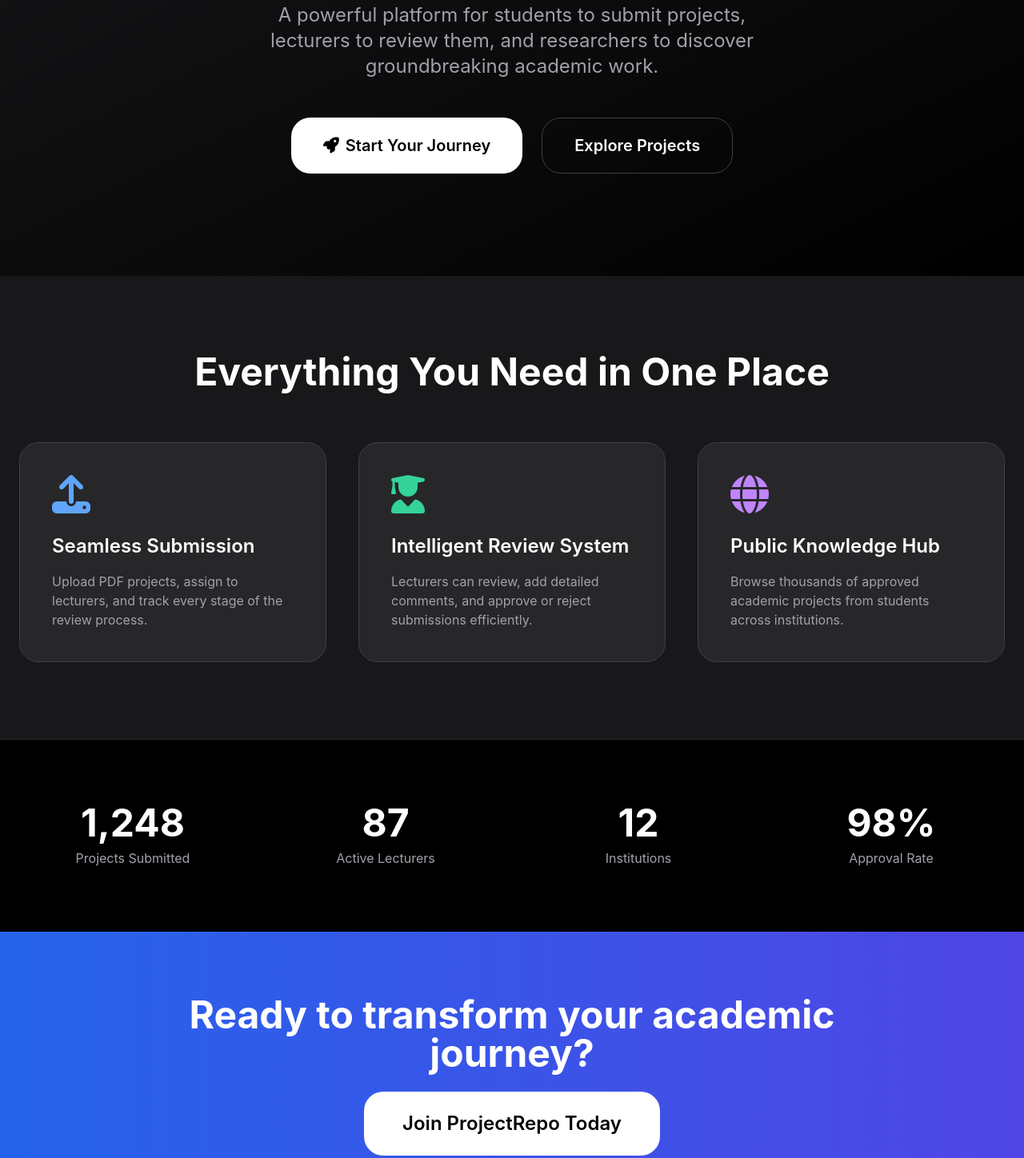
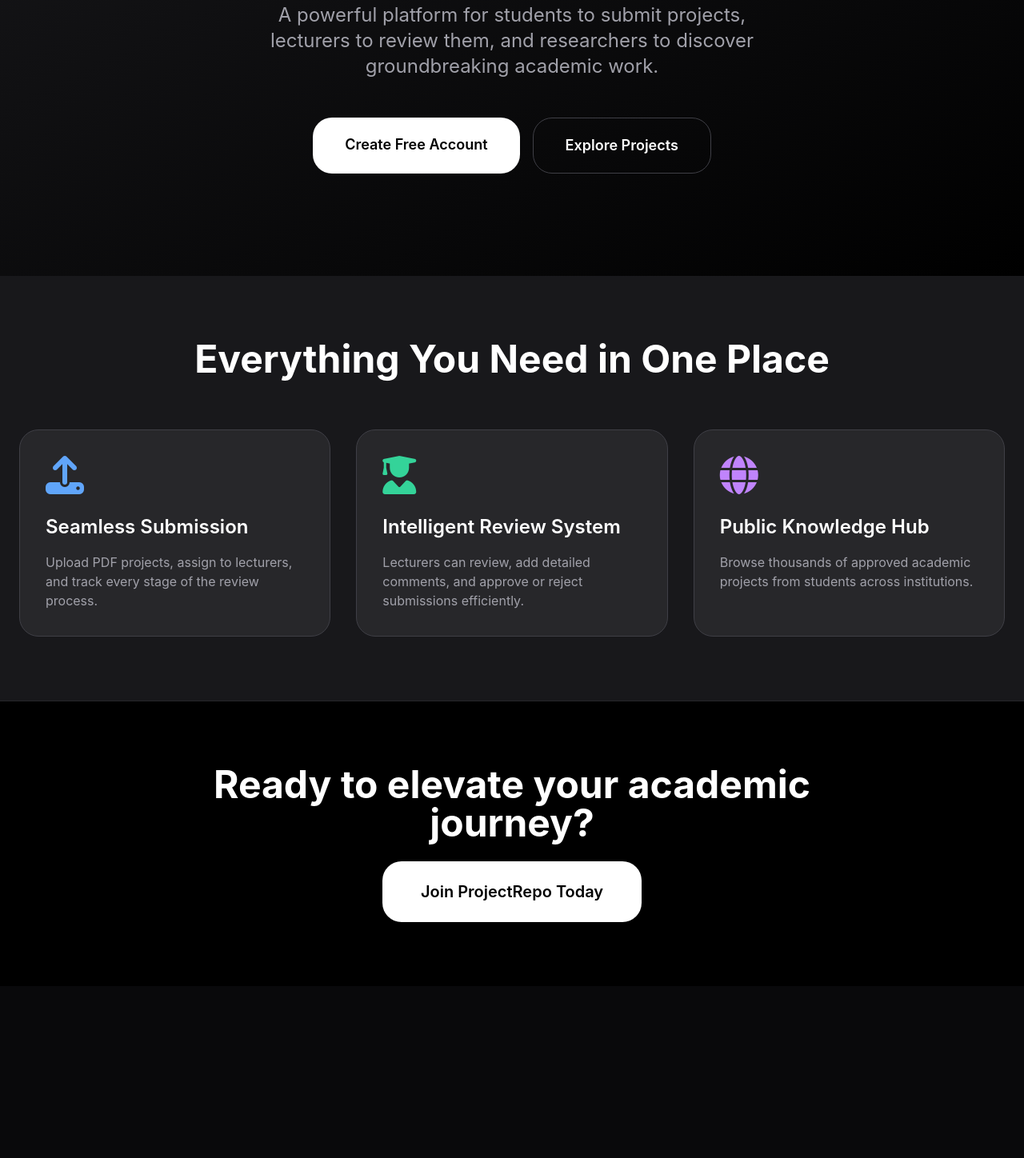
Before and after one commit to rauf05-01/project-repo, a plain HTML site: page frontend/index.html in a window 1280 px wide. Shown: the part 382-1830 px from the top of the page at 80% size. After the commit the page ends 1615 px from the top, so only its background shows below. Drawn offline with nearby package versions, Linux system fonts and the light colour scheme.

Commit message:
new commit

```diff
--- a/frontend/index.html
+++ b/frontend/index.html
@@ -27,38 +27,41 @@
         <h1 class="text-3xl font-bold tracking-tight text-white">ProjectRepo</h1>
       </div>
 
-      <div class="flex items-center gap-10 text-zinc-400">
+      <div class="hidden md:flex items-center gap-10 text-zinc-400">
         <a href="#features" class="hover:text-white transition">Features</a>
         <a href="public-projects.html" class="hover:text-white transition">Discover Projects</a>
-        <a href="#stats" class="hover:text-white transition">Statistics</a>
         <a href="login.html" class="hover:text-white transition">Login</a>
         <a href="register.html"
            class="bg-white text-black px-6 py-3 rounded-2xl font-semibold hover:bg-zinc-200 transition">
           Get Started
         </a>
       </div>
+
+      <!-- Mobile Menu Button -->
+      <button class="md:hidden text-2xl">
+        <i class="fas fa-bars"></i>
+      </button>
     </div>
   </nav>
 
   <!-- Hero -->
-  <section class="bg-gradient-to-br from-zinc-900 to-black py-32 relative overflow-hidden">
+  <section class="bg-gradient-to-br from-zinc-900 to-black py-24 md:py-32">
     <div class="max-w-7xl mx-auto px-6 text-center">
-      <h1 class="text-7xl font-bold tracking-tighter mb-6 text-white">
+      <h1 class="text-5xl md:text-7xl font-bold tracking-tighter mb-6 text-white">
         The Modern Repository<br>for Academic Excellence
       </h1>
-      <p class="text-2xl text-zinc-400 max-w-2xl mx-auto mb-12">
+      <p class="text-lg md:text-2xl text-zinc-400 max-w-2xl mx-auto mb-12">
         A powerful platform for students to submit projects, lecturers to review them,
         and researchers to discover groundbreaking academic work.
       </p>
 
-      <div class="flex justify-center gap-6">
+      <div class="flex flex-col sm:flex-row justify-center gap-4">
         <a href="register.html"
-           class="bg-white text-black px-10 py-5 rounded-3xl font-semibold text-xl hover:bg-zinc-200 transition flex items-center gap-2">
-          <i class="fas fa-rocket"></i>
-          Start Your Journey
+           class="bg-white text-black px-10 py-5 rounded-3xl font-semibold text-lg hover:bg-zinc-200 transition">
+          Create Free Account
         </a>
         <a href="public-projects.html"
-           class="border border-zinc-700 text-white px-10 py-5 rounded-3xl font-semibold text-xl hover:bg-zinc-900 transition">
+           class="border border-zinc-700 text-white px-10 py-5 rounded-3xl font-semibold text-lg hover:bg-zinc-900 transition">
           Explore Projects
         </a>
       </div>
@@ -66,14 +69,14 @@
   </section>
 
   <!-- Features -->
-  <section id="features" class="py-24 bg-zinc-900">
+  <section id="features" class="py-20 bg-zinc-900">
     <div class="max-w-7xl mx-auto px-6">
       <div class="text-center mb-16">
-        <h2 class="text-5xl font-bold text-white">Everything You Need in One Place</h2>
+        <h2 class="text-4xl md:text-5xl font-bold text-white">Everything You Need in One Place</h2>
       </div>
 
-      <div class="grid md:grid-cols-3 gap-10">
-        <div class="p-10 bg-zinc-800 rounded-3xl border border-zinc-700 group">
+      <div class="grid md:grid-cols-3 gap-8">
+        <div class="p-8 bg-zinc-800 rounded-3xl border border-zinc-700 group">
           <div class="text-blue-400 text-5xl mb-6">
             <i class="fas fa-upload"></i>
           </div>
@@ -81,7 +84,7 @@
           <p class="text-zinc-400">Upload PDF projects, assign to lecturers, and track every stage of the review process.</p>
         </div>
 
-        <div class="p-10 bg-zinc-800 rounded-3xl border border-zinc-700 group">
+        <div class="p-8 bg-zinc-800 rounded-3xl border border-zinc-700 group">
           <div class="text-emerald-400 text-5xl mb-6">
             <i class="fas fa-user-graduate"></i>
           </div>
@@ -89,7 +92,7 @@
           <p class="text-zinc-400">Lecturers can review, add detailed comments, and approve or reject submissions efficiently.</p>
         </div>
 
-        <div class="p-10 bg-zinc-800 rounded-3xl border border-zinc-700 group">
+        <div class="p-8 bg-zinc-800 rounded-3xl border border-zinc-700 group">
           <div class="text-purple-400 text-5xl mb-6">
             <i class="fas fa-globe"></i>
           </div>
@@ -100,34 +103,12 @@
     </div>
   </section>
 
-  <!-- Stats -->
-  <section id="stats" class="py-20 bg-black border-t border-zinc-800">
-    <div class="max-w-7xl mx-auto px-6 grid md:grid-cols-4 gap-8 text-center">
-      <div>
-        <div class="text-5xl font-bold text-white mb-2">1,248</div>
-        <div class="text-zinc-400">Projects Submitted</div>
-      </div>
-      <div>
-        <div class="text-5xl font-bold text-white mb-2">87</div>
-        <div class="text-zinc-400">Active Lecturers</div>
-      </div>
-      <div>
-        <div class="text-5xl font-bold text-white mb-2">12</div>
-        <div class="text-zinc-400">Institutions</div>
-      </div>
-      <div>
-        <div class="text-5xl font-bold text-white mb-2">98%</div>
-        <div class="text-zinc-400">Approval Rate</div>
-      </div>
-    </div>
-  </section>
-
   <!-- CTA -->
-  <section class="bg-gradient-to-r from-blue-600 to-indigo-600 py-20 text-white">
+  <section class="bg-black py-20 border-t border-zinc-800">
     <div class="max-w-4xl mx-auto text-center px-6">
-      <h2 class="text-5xl font-bold mb-6">Ready to transform your academic journey?</h2>
+      <h2 class="text-4xl md:text-5xl font-bold mb-6 text-white">Ready to elevate your academic journey?</h2>
       <a href="register.html"
-         class="inline-block bg-white text-black px-12 py-6 rounded-3xl text-2xl font-semibold hover:bg-zinc-200 transition">
+         class="inline-block bg-white text-black px-12 py-6 rounded-3xl text-xl font-semibold hover:bg-zinc-200 transition">
         Join ProjectRepo Today
       </a>
     </div>
```
